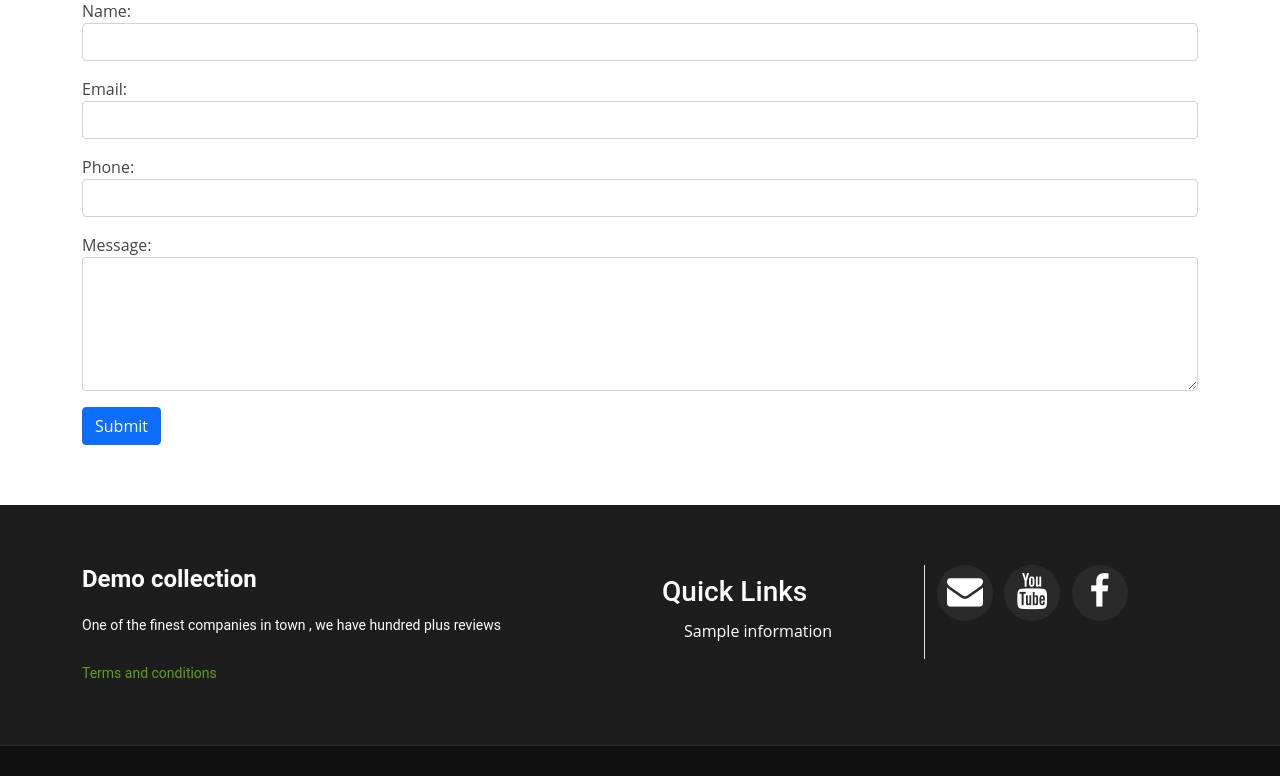
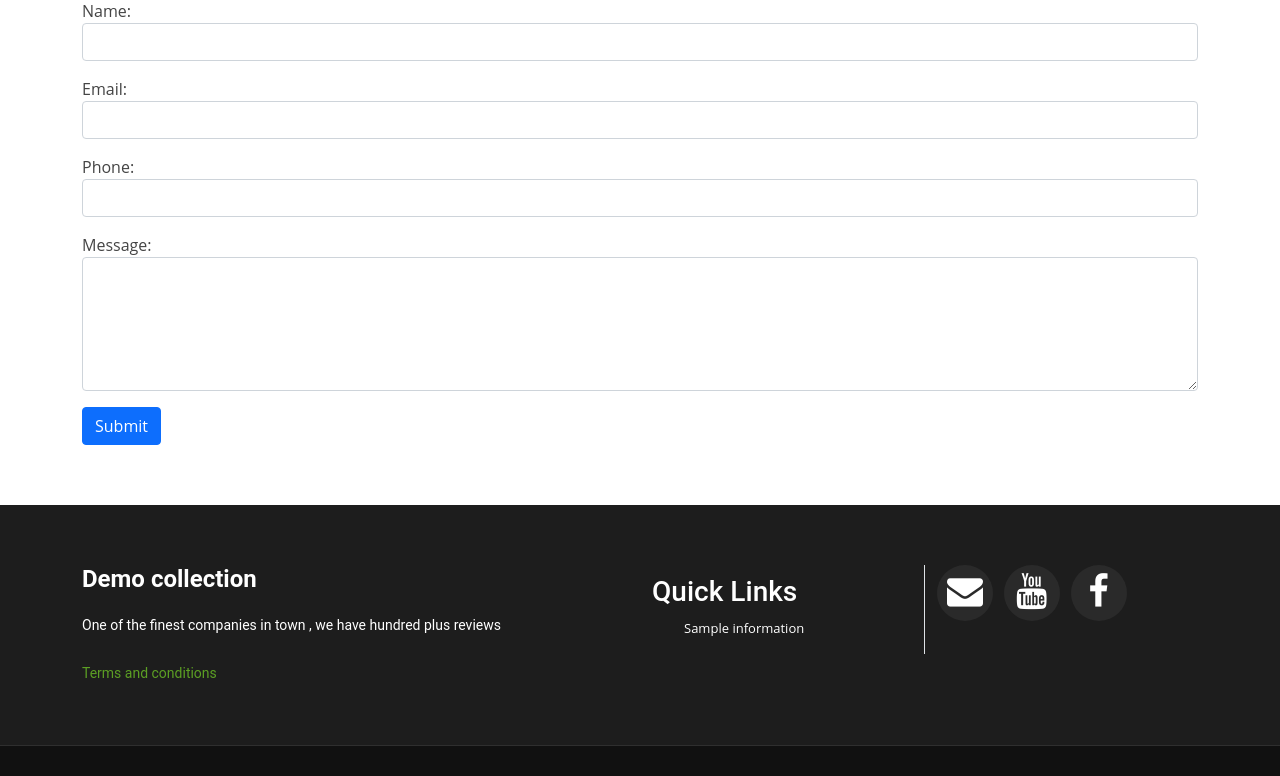
Before and after one commit to shambhal/pycom, a Django app: page /contact/ in a window 1280 px wide. Shown: the part 165-941 px from the top of the page. Run offline with Django 3.2, Linux system fonts and the light colour scheme; tables that the repository leaves empty hold one stand-in row (values such as "Sample post"); parts of the project's set-up code (start-up, migrations or seed data) failed here and were passed over; some libraries are stand-ins or nearby versions.

Commit message:
drf submit
drf

```diff
--- a/payment/admin.py
+++ b/payment/admin.py
@@ -28,7 +28,7 @@ class PaymentAdmin(admin.ModelAdmin):
         return False
  def changelist_view(self, request,extra_context=None) :
      list=self.getList()
-     print(list)
+     #print(list)
      for pg in list:
         gg= Payment.objects.all().filter(code=pg)
         if(not gg.exists()):
--- a/payment/gateways/paypal/admin.py
+++ b/payment/gateways/paypal/admin.py
@@ -3,9 +3,11 @@ from .models import Paypal
 # Register your models here.
 class PaypalAdmin(admin.ModelAdmin):
     actions=None
+    actions_on_top=False
+    show_save_and_continue=False
     list_display=['status','sort_order']
     def render_change_form(self, request, context,add,change,form_url,obj) :
-        context.update({
+        context.merge({
             'show_save': True,
             'show_save_and_continue': False,
             'show_save_and_add_another': False,
--- a/pycom/settings.py
+++ b/pycom/settings.py
@@ -63,6 +63,7 @@ INSTALLED_APPS = [
      'rest_framework',
       'rest_framework_simplejwt',
      'fm',
+     'drf_spectacular',
     # "fcm_django",
      'config',
      'taxes',
@@ -177,7 +178,8 @@ REST_FRAMEWORK = {
     'DEFAULT_AUTHENTICATION_CLASSES': [
         'rest_framework_simplejwt.authentication.JWTAuthentication',
     ],
-    'UNICODE_JSON':True
+    'UNICODE_JSON':True,
+     'DEFAULT_SCHEMA_CLASS': 'drf_spectacular.openapi.AutoSchema',
 }
 from datetime import timedelta
 
--- a/pycom/urls.py
+++ b/pycom/urls.py
@@ -17,6 +17,7 @@ from django.contrib import admin
 from django.urls import path,include
 from django.conf import settings
 from django.conf.urls.static import static
+from drf_spectacular.views import SpectacularAPIView, SpectacularSwaggerView
 from .admin import admin_site
 #from customer
 from api.views import ServiceAPIView
@@ -42,7 +43,8 @@ urlpatterns = [
      path("payment/",include("payment.urls",namespace="payment")),
     path("customer/",include("customer.urls",namespace="customer")),
 
-
+     path('api/schema/', SpectacularAPIView.as_view(), name='schema'),
+    path('api/docs/', SpectacularSwaggerView.as_view(url_name='schema'), name='swagger-ui'),
     path('accounts/', include('django.contrib.auth.urls')),
     path("", include("catalog.urls")),
     path("",include("information.urls")),
--- a/static/bootstrap/css/style.css
+++ b/static/bootstrap/css/style.css
@@ -11,6 +11,7 @@
 body {
   font-family: "Open Sans", sans-serif;
   color: #444444;
+
 }
 ul.unstyled
 {  list-style: none;
@@ -19,7 +20,7 @@ list-style-type: none;;
 
 }
 ul.unstylded li{
-padding1:10px 0px;
+padding:10px 0px;
 
   list-style: none;
 }
@@ -53,7 +54,7 @@ ul.unstyled li a{
 }
 h1, h2, h3, h4, h5, h6 {
   font-family: "Roboto", sans-serif;
-  margin:10px;
+  margin:10px 0px;
 }
 
 /*--------------------------------------------------------------
@@ -1305,7 +1306,7 @@ section {
   background: #111111;
   padding: 0 0 30px 0;
   color: #fff;
-  font-size: 14px;
+  font-size: 13px;
 }
 #footer .footer-top {
   background: #1d1d1d;
--- a/templates/catalog/base.html
+++ b/templates/catalog/base.html
@@ -7,7 +7,7 @@
 
     <!-- Bootstrap CSS -->
     <link rel="stylesheet" href="/static/admin/fontawesome/css/all.min.css" />
-    <link href="/static/bootstrap/css/bootstrap.min.css" rel="stylesheet"  crossorigin="anonymous">
+    <link href="/static/bootstrap/css/bootstrap.css" rel="stylesheet"  crossorigin="anonymous">
     <link href="/static/font-awesome/css/font-awesome.css" rel="stylesheet"  >
     <script src='/static/jquery/jquery-3.3.1.min.js'></script>
     <link href="/static/bootstrap/css/style.css" rel="stylesheet"  crossorigin="anonymous">
@@ -47,7 +47,7 @@ cart_urls.del='{% url "cart:remove"%}';
 
 
             <li class="dropdown"><a href="javascript:void(0)"><span>My Account</span> <i class="bi bi-chevron-down"></i></a>
-              {%if request.user.is_authenticated %}
+              {%if request.customer.is_authenticated %}
 
                   <ul>
                     <li><a href="{% url 'customer:profile'%}">Details</a></li>
@@ -143,7 +143,7 @@ cart_urls.del='{% url "cart:remove"%}';
   <script>
 var headf={
   site_url:'',
-  liclass:'fs-6  text-white',
+  liclass:'fs-7  text-white',
   parse:function(json)
   {
  var   self=this;
@@ -153,7 +153,7 @@ var headf={
        {
 
 
-node='<li><a class="'+self.liclass+'" href="'+self.site_url+arg[i]['seo_url']+'">'+arg[i]['title']+'</a></li>';
+node='<li class="mt-2"><a class="'+self.liclass+'" href="'+self.site_url+arg[i]['seo_url']+'">'+arg[i]['title']+'</a></li>';
 htm +=node;
        }
    htm +='</ul>';
```
Also changed, not shown: static/bootstrap/css/bootstrap.css, 1 other file.
